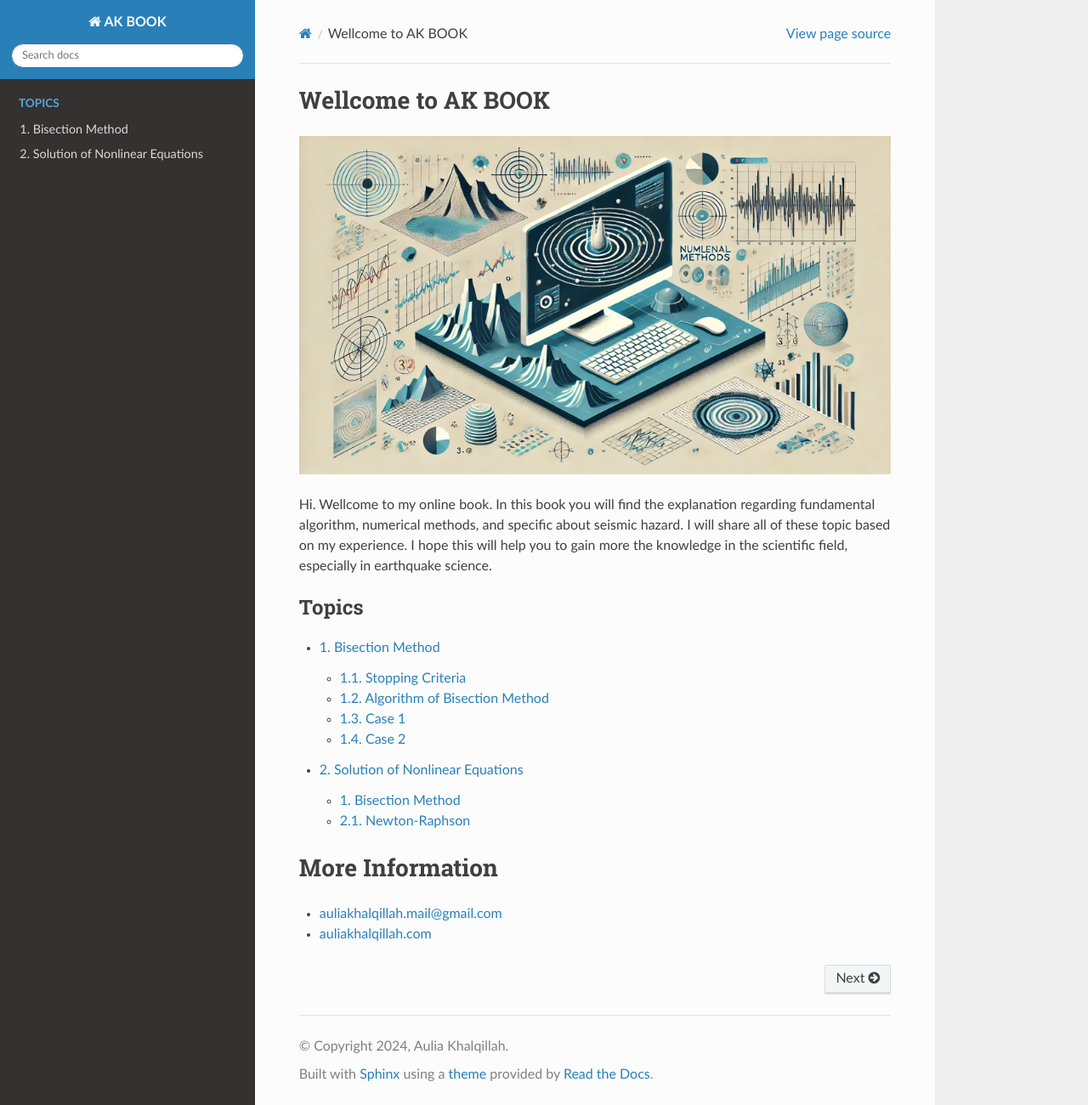
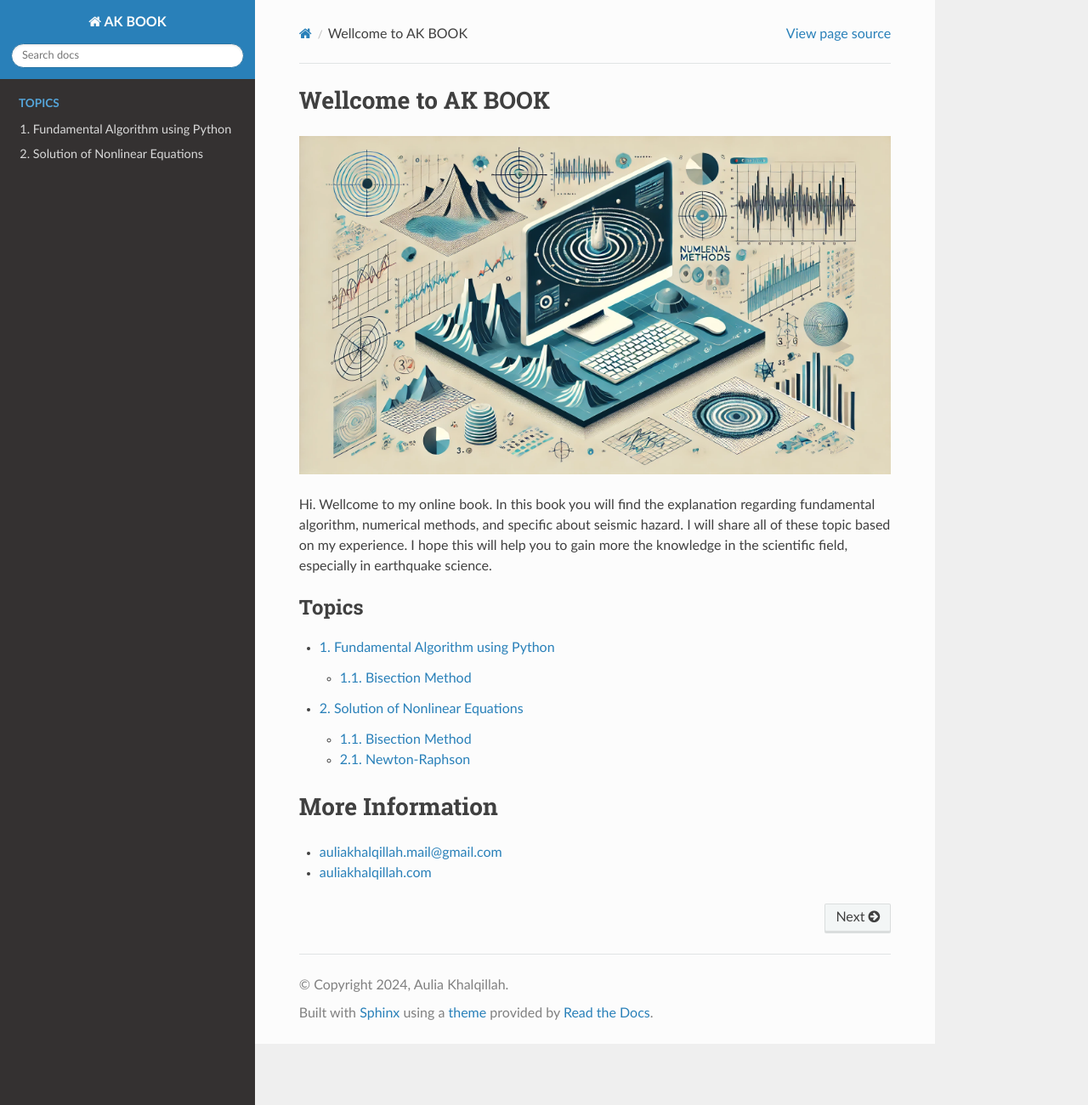
Before and after one commit to auliakhalqillah/akbook, a Sphinx documentation site: the page built from docs/source/index.rst, in a window 1280 px wide and 1300 px high. Shown: the whole window at 85% size. Built offline with Sphinx 7.4.7 and the Read the Docs theme 3.1.0, drawn with Linux system fonts in a browser that asks for light colours.

Commit message:
Update Fundamental Algorithm using Python.rst

```diff
--- a/docs/source/Fundamental Algorithm using Python.rst
+++ b/docs/source/Fundamental Algorithm using Python.rst
@@ -1,3 +1,5 @@
+Fundamental Algorithm using Python
+===============================
 .. toctree::
   :maxdepth: 2
   :caption: Fundamental Algorithm using Python
```
